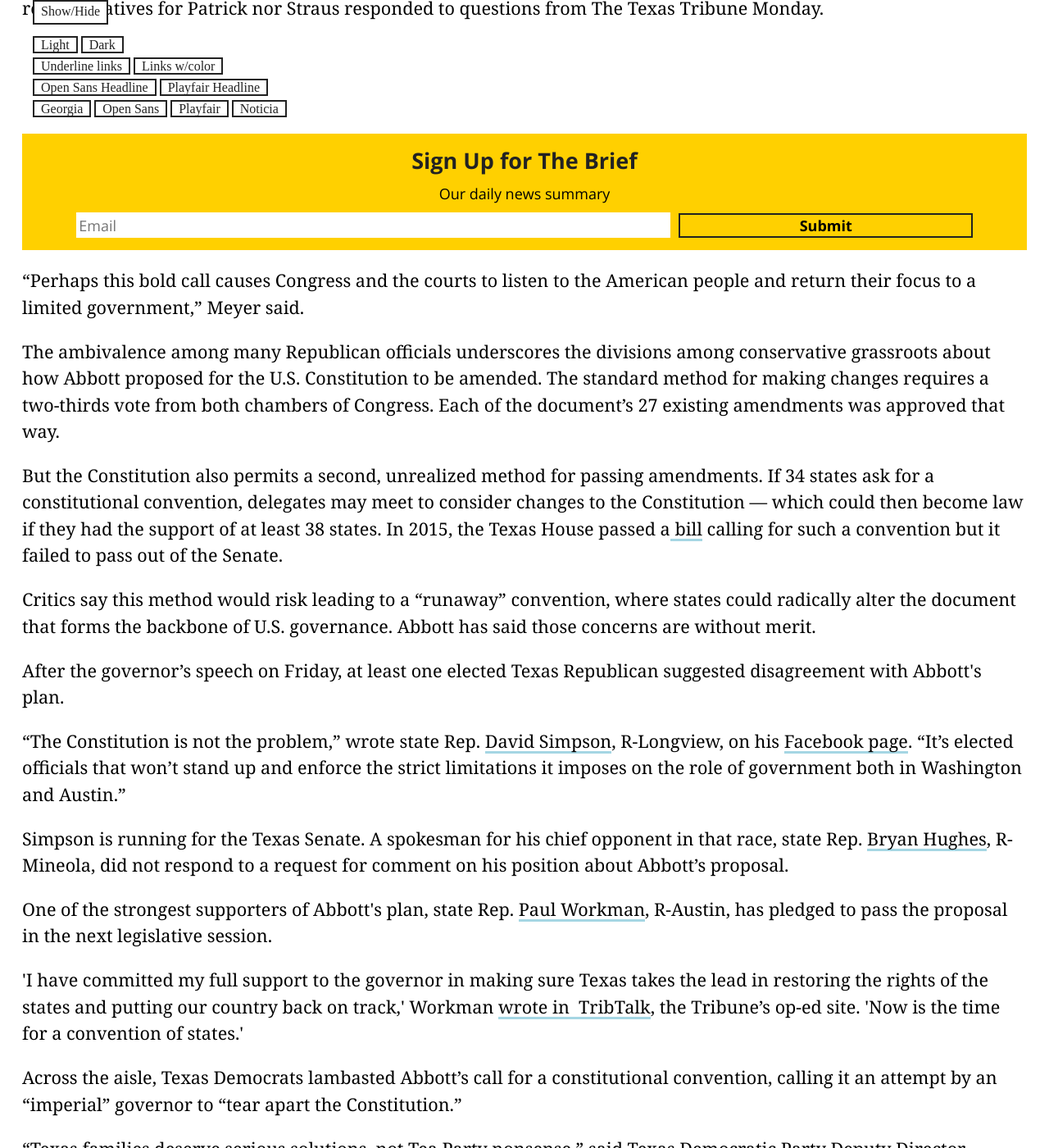
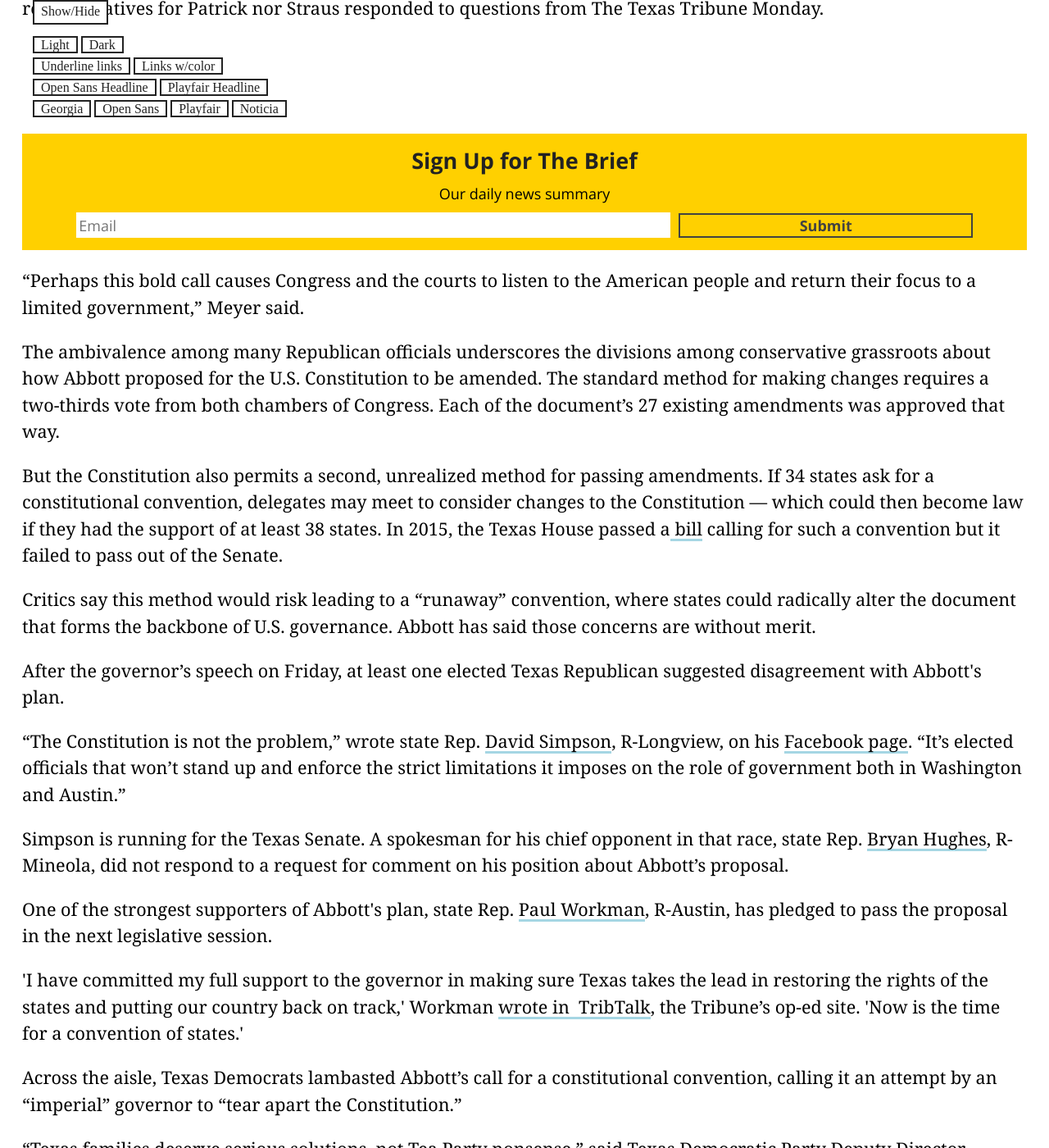
Before and after one commit to texastribune/styleguides, a Jekyll site: the page built from protosandbox.html, in a window 1280 px wide and 1400 px high, scrolled down 1672 px. Shown: the whole window at 82% size. Built offline with Jekyll 4.4.1, drawn with Linux system fonts in a browser that asks for light colours; some web fonts are replaced.

Commit message:
Update colors for first theme signup

```diff
--- a/_sass/protosandbox/_story.sass
+++ b/_sass/protosandbox/_story.sass
@@ -186,12 +186,14 @@
       font-size: 1em
     input[type="email"]
       border: none
+      color: #666
       margin-right: 10px
       padding: 0.2em
       width: 60%
     input[type="submit"]
       background-color: $yellow_pop
-      border: 2px solid $black
+      border: 2px solid #424242
+      color: #424242
       font-weight: 700
       width: 30%
 
```
Also changed, not shown: css/protosandbox.min.css.
